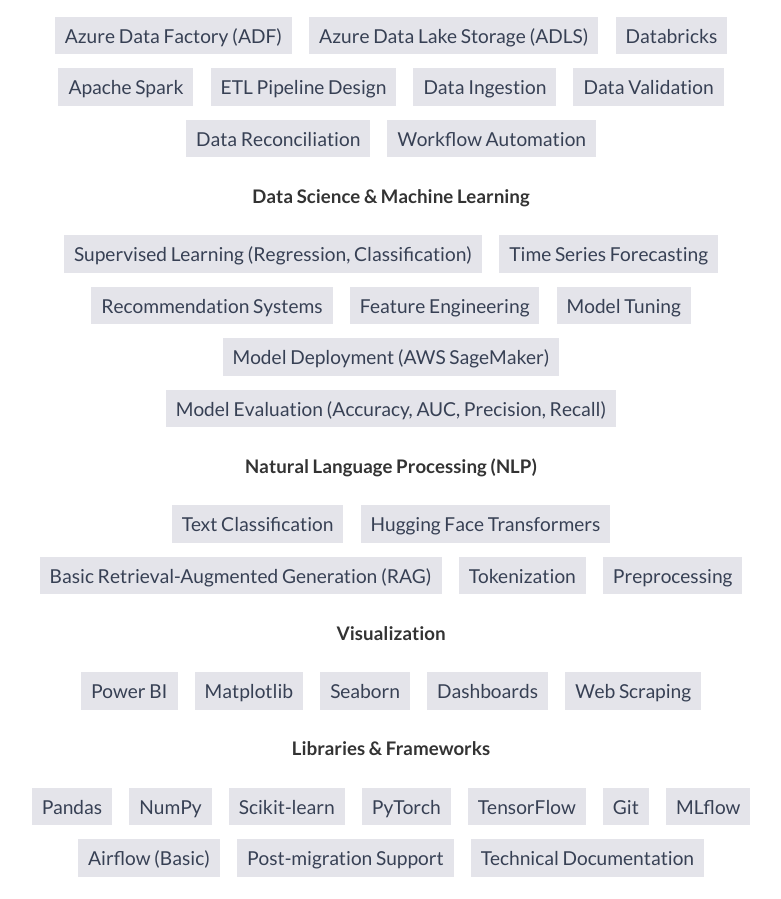
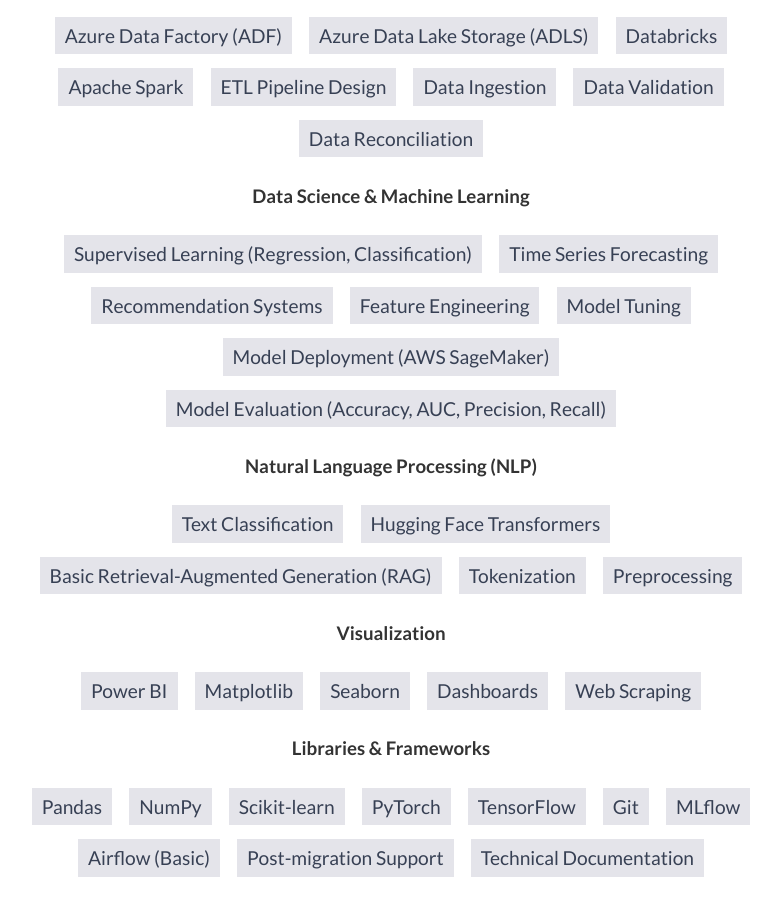
Before and after one commit to sudheer-immaneni/sudheer-immaneni.github.io, a website: page index.html in a window 1280 px wide. Shown: the part 4160-5059 px from the top of the page, without its empty margins (249-1030 px from the left). Drawn offline with nearby package versions, Linux system fonts and the light colour scheme.

Commit message:
Update index.html

```diff
--- a/index.html
+++ b/index.html
@@ -216,7 +216,6 @@
         <li>Data Ingestion</li>
         <li>Data Validation</li>
         <li>Data Reconciliation</li>
-        <li>Workflow Automation</li>
         </ul>
 
         <h3>Data Science & Machine Learning</h3>
```
